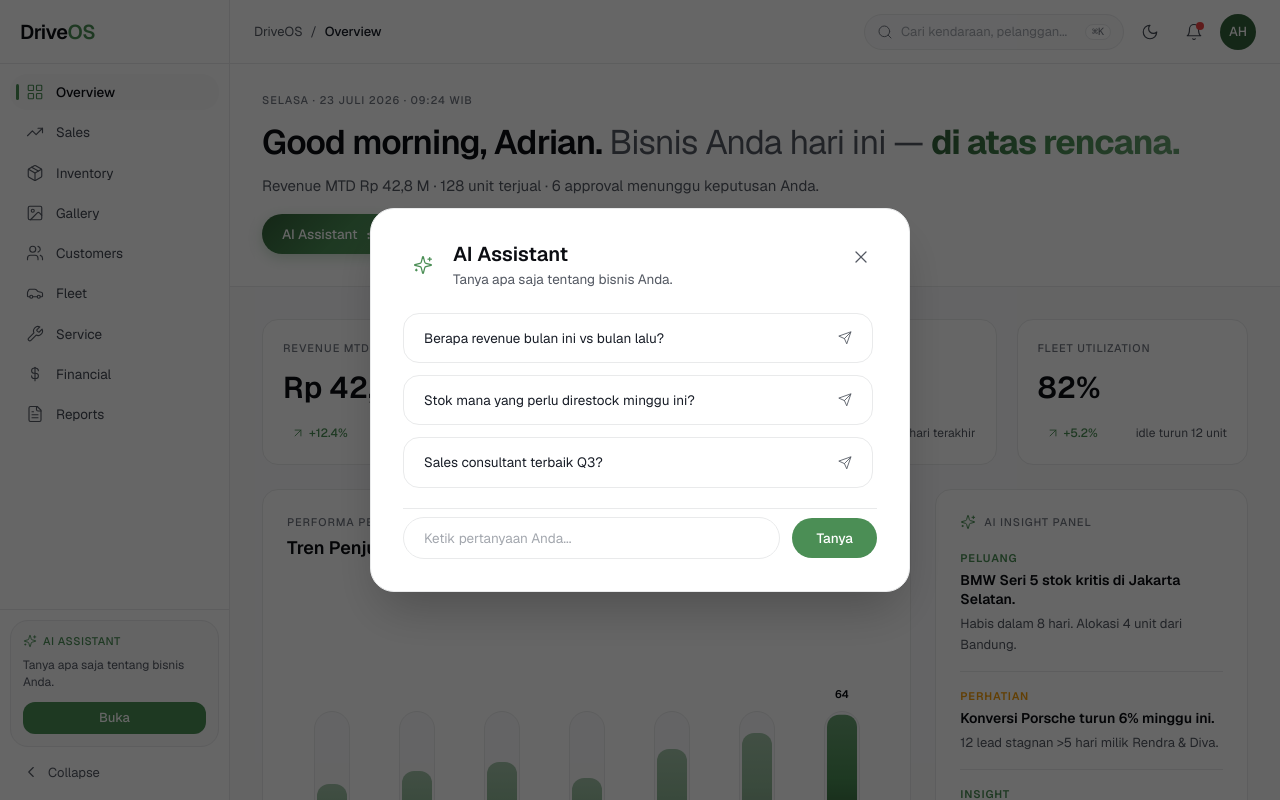
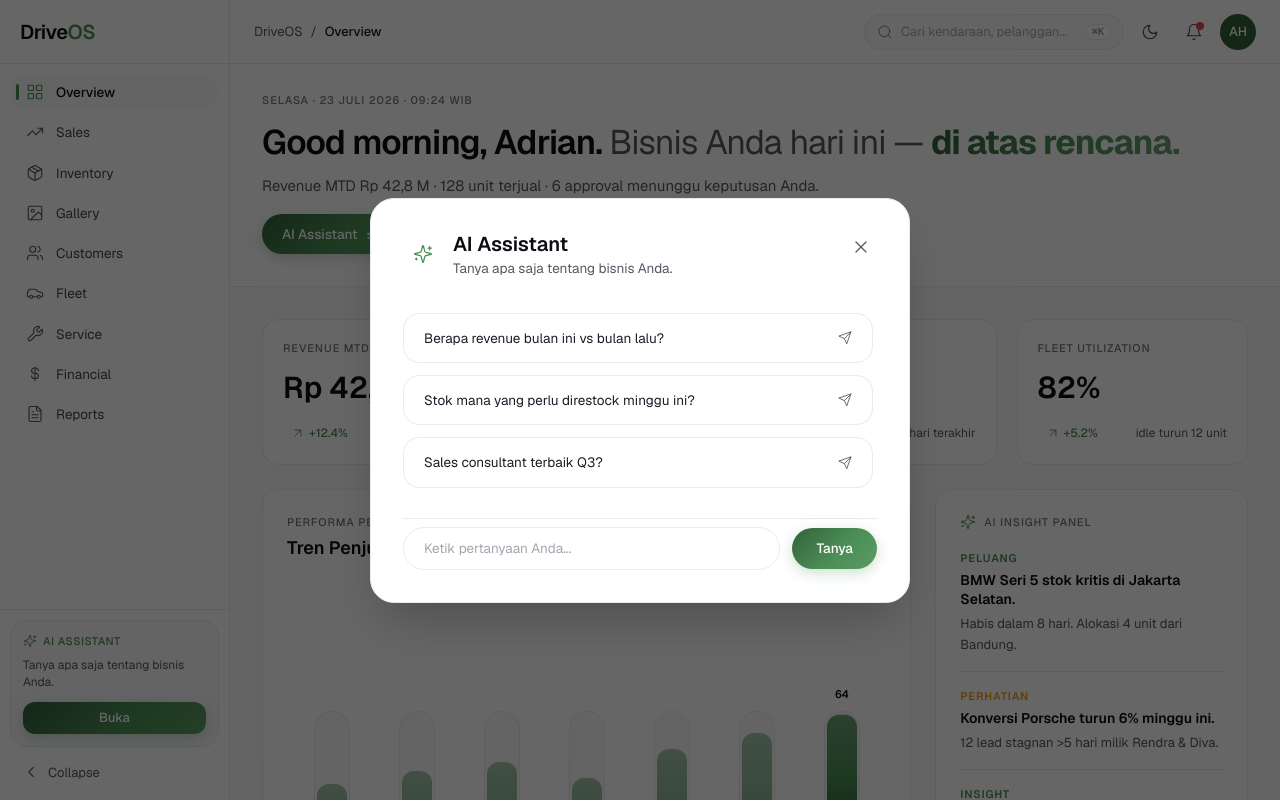
Before and after one commit to Nevad-dot/Vibe-Coding-DriveOS, a Next.js app in the folder apps/web/: page /overview in a window 1280 px wide. Both pictures are taken after a click on the button "Buka". Built offline with nearby package versions, Linux system fonts and the light colour scheme.

Commit message:
feat: brand green gradient buttons and ChatGPT-style smooth auto-scroll for AI Assistant modal

```diff
--- a/apps/web/src/features/dashboard/components/AiAssistantModal.tsx
+++ b/apps/web/src/features/dashboard/components/AiAssistantModal.tsx
@@ -1,6 +1,6 @@
 "use client";
 
-import React, { useState } from "react";
+import React, { useState, useRef, useEffect } from "react";
 import { motion, AnimatePresence } from "framer-motion";
 import { Sparkles, X, Send, Bot, User } from "lucide-react";
 
@@ -37,6 +37,16 @@ export const AiAssistantModal: React.FC<AiAssistantModalProps> = ({
   const [query, setQuery] = useState("");
   const [messages, setMessages] = useState<Message[]>([]);
   const [isThinking, setIsThinking] = useState(false);
+  const messagesEndRef = useRef<HTMLDivElement>(null);
+
+  // Auto-scroll to latest message like ChatGPT
+  const scrollToBottom = () => {
+    messagesEndRef.current?.scrollIntoView({ behavior: "smooth" });
+  };
+
+  useEffect(() => {
+    scrollToBottom();
+  }, [messages, isThinking]);
 
   const handlePromptClick = (promptText: string) => {
     setQuery(promptText);
@@ -122,7 +132,7 @@ export const AiAssistantModal: React.FC<AiAssistantModalProps> = ({
             </div>
 
             {/* Conversation History / Preset Prompts View */}
-            <div className="flex flex-col gap-3 min-h-[160px] max-h-[320px] overflow-y-auto pr-1">
+            <div className="flex flex-col gap-3 min-h-[200px] max-h-[360px] overflow-y-auto pr-1">
               {messages.length === 0 ? (
                 // Preset Suggested Prompt Pills matching Figma Mockup
                 <div className="flex flex-col gap-3 my-auto pt-1">
@@ -156,7 +166,7 @@ export const AiAssistantModal: React.FC<AiAssistantModalProps> = ({
                       <div
                         className={`p-3.5 rounded-2xl max-w-[85%] leading-relaxed ${
                           msg.sender === "user"
-                            ? "bg-brand text-white font-medium"
+                            ? "bg-green-gradient-pill text-white font-medium shadow-xs"
                             : "bg-surfaceLight-pearl border border-surfaceLight-border text-textGray-primary font-normal"
                         }`}
                       >
@@ -178,6 +188,9 @@ export const AiAssistantModal: React.FC<AiAssistantModalProps> = ({
                       <span className="italic font-normal">AI sedang menganalisis data...</span>
                     </div>
                   )}
+
+                  {/* Ref target for ChatGPT smooth auto-scroll */}
+                  <div ref={messagesEndRef} />
                 </div>
               )}
             </div>
@@ -194,7 +207,7 @@ export const AiAssistantModal: React.FC<AiAssistantModalProps> = ({
 
               <button
                 type="submit"
-                className="px-6 py-2.5 rounded-full bg-brand hover:bg-brand-hover text-white font-medium text-[13.5px] transition-colors shadow-xs shrink-0 cursor-pointer"
+                className="px-6 py-2.5 rounded-full bg-green-gradient-pill text-white font-medium text-[13.5px] transition-opacity hover:opacity-90 shadow-sm shrink-0 cursor-pointer"
               >
                 Tanya
               </button>
--- a/apps/web/src/widgets/Sidebar/index.tsx
+++ b/apps/web/src/widgets/Sidebar/index.tsx
@@ -138,7 +138,7 @@ export const Sidebar: React.FC = () => {
                   e.stopPropagation();
                   setIsAiModalOpen(true);
                 }}
-                className="mt-1 w-full bg-brand hover:bg-brand-hover text-white text-[13px] font-medium py-1.5 px-3 rounded-lg transition-colors shadow-xs cursor-pointer"
+                className="mt-1 w-full bg-green-gradient-pill text-white text-[13px] font-medium py-1.5 px-3 rounded-lg transition-opacity hover:opacity-90 shadow-sm cursor-pointer"
               >
                 Buka
               </button>
```
